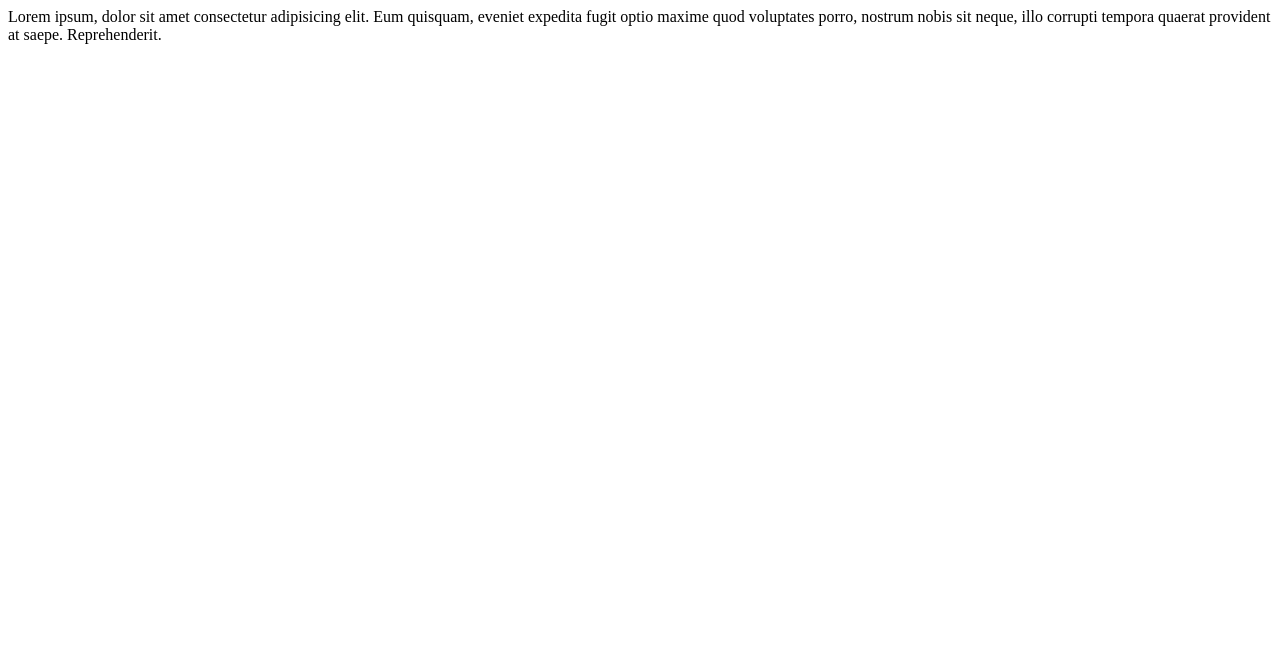
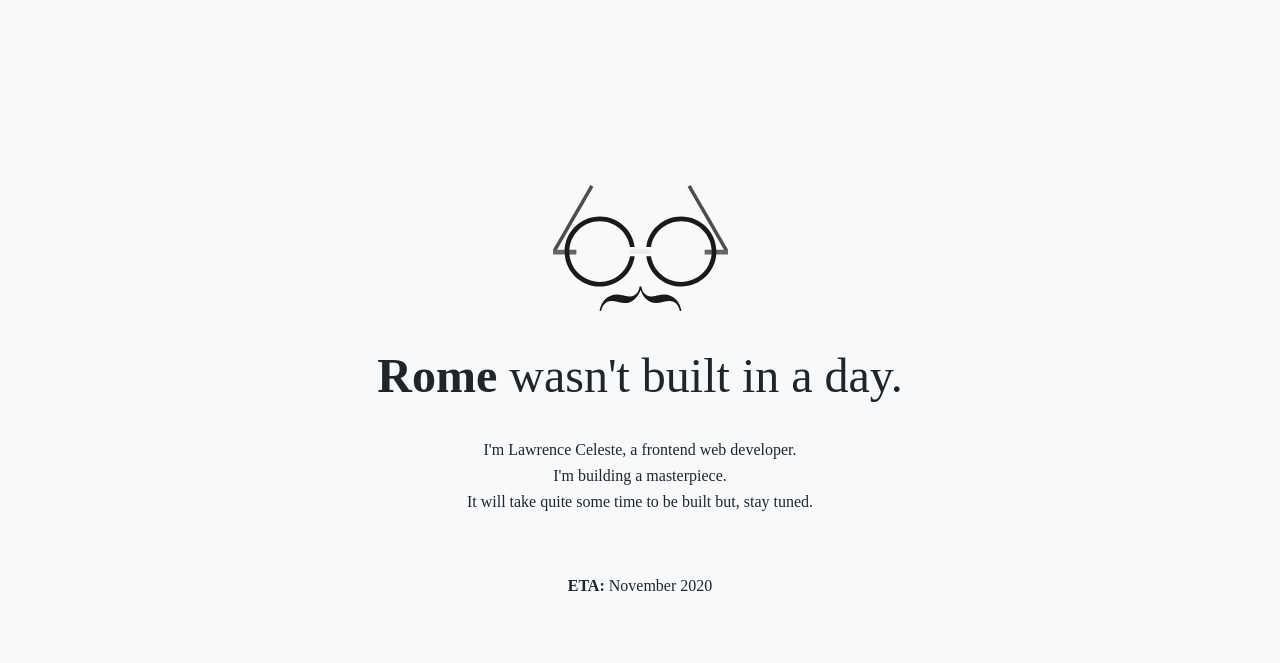
Before and after one commit to lawrenceceleste/lawrenceceleste.github.io, a plain HTML site: page index.html in a window 1280 px wide. Drawn offline with Linux system fonts and the light colour scheme; a web font is replaced by a local one.

Commit message:
Added a splash message.

```diff
--- /dev/null
+++ b/assets/style.css
@@ -0,0 +1,110 @@
+/**
+ * BASE
+ */
+* {
+    box-sizing: border-box;
+}
+
+html, body {
+    padding: 0;
+    margin: 0;
+}
+
+body {
+    font-size: 16px;
+    line-height: 1.625em;
+    font-family: "Source Serif Pro", serif;
+    color: #212529;
+}
+
+
+
+/**
+ * UTILITIES
+ */
+.fw-light {
+    font-weight: 300;
+}
+
+.fw-regular {
+    font-weight: 400;
+}
+
+.fw-bold {
+    font-weight: 700;
+}
+
+.fs-italic {
+    font-style: italic;
+}
+
+
+
+/**
+ * SPLASH
+ */
+.splash {
+    position: fixed;
+    top: 0;
+    left: 0;
+    width: 100%;
+    height: 100%;
+    background-color: #F8F9FA;
+    display: flex;
+    align-items: center;
+}
+
+.splash__content {
+    width: 1080px;
+    max-width: 100%;
+    margin-left: auto;
+    margin-right: auto;
+    padding-left: 30px;
+    padding-right: 30px;
+    padding-top: 45px;
+    padding-bottom: 45px;
+    max-height: 100%;
+    overflow-y: auto;
+}
+
+.splash__image {
+    display: block;
+    width: 175px;
+    max-width: 100%;
+    margin-left: auto;
+    margin-right: auto;
+}
+
+.splash__text {
+    text-align: center;
+    font-size: 1em;
+    margin-top: 2.1875em;
+}
+
+.splash__text h1 {
+    font-size: 3em;
+    line-height: 1.267em;
+    margin-top: 0;
+    margin-bottom: 0;
+}
+
+.splash__text h1 + p {
+    margin-top: 1.875em;
+}
+
+.splash__text p {
+    font-size: 1em;
+}
+
+.splash__text p + p {
+    margin-top: 1em;
+}
+
+/**
+ * SPLASH - Media Queries
+ */
+@media screen and (max-width: 480px) {
+    .splash__text br {
+        display: none;
+    }
+}
--- a/index.html
+++ b/index.html
@@ -5,12 +5,29 @@
     <meta charset="UTF-8">
     <meta name="viewport" content="width=device-width, initial-scale=1.0">
     <title>Lawrence Celeste</title>
+
+    <link href="https://fonts.googleapis.com/css2?family=Source+Sans+Pro:wght@300;400&family=Source+Serif+Pro:ital,wght@0,400;0,700;1,700&display=swap" rel="stylesheet">
+    <link rel="stylesheet" href="./assets/style.css">
 </head>
 
 <body>
-    <div class="wrapper">
-        Lorem ipsum, dolor sit amet consectetur adipisicing elit. Eum quisquam, eveniet expedita fugit optio maxime quod voluptates porro, nostrum nobis sit neque, illo corrupti tempora quaerat provident at saepe. Reprehenderit.
+    <div class="splash">
+        <div class="splash__content">
+            <img class="splash__image" src="./assets/images/logo-unpadded.svg" alt="Lawrence Celeste"/>
+            <div class="splash__text">
+                <h1>Rome <span class="fw-light">wasn't built in a day.</span></h1>
+                <p>
+                    I'm Lawrence Celeste, a frontend web developer. <br>
+                    I'm building a masterpiece. <br>
+                    It will take quite some time to be built but, stay tuned.
+                </p>
+                <p>&nbsp;</p>
+                <p><span class="fw-bold">ETA:</span> November 2020</p>
+            </div>
+        </div>
     </div>
+
+    <script type="text/javascript" src="./assets/main.js"></script>
 </body>
 
 </html>
```
Also changed, not shown: assets/images/logo-unpadded.svg (added), assets/main.js (added).
